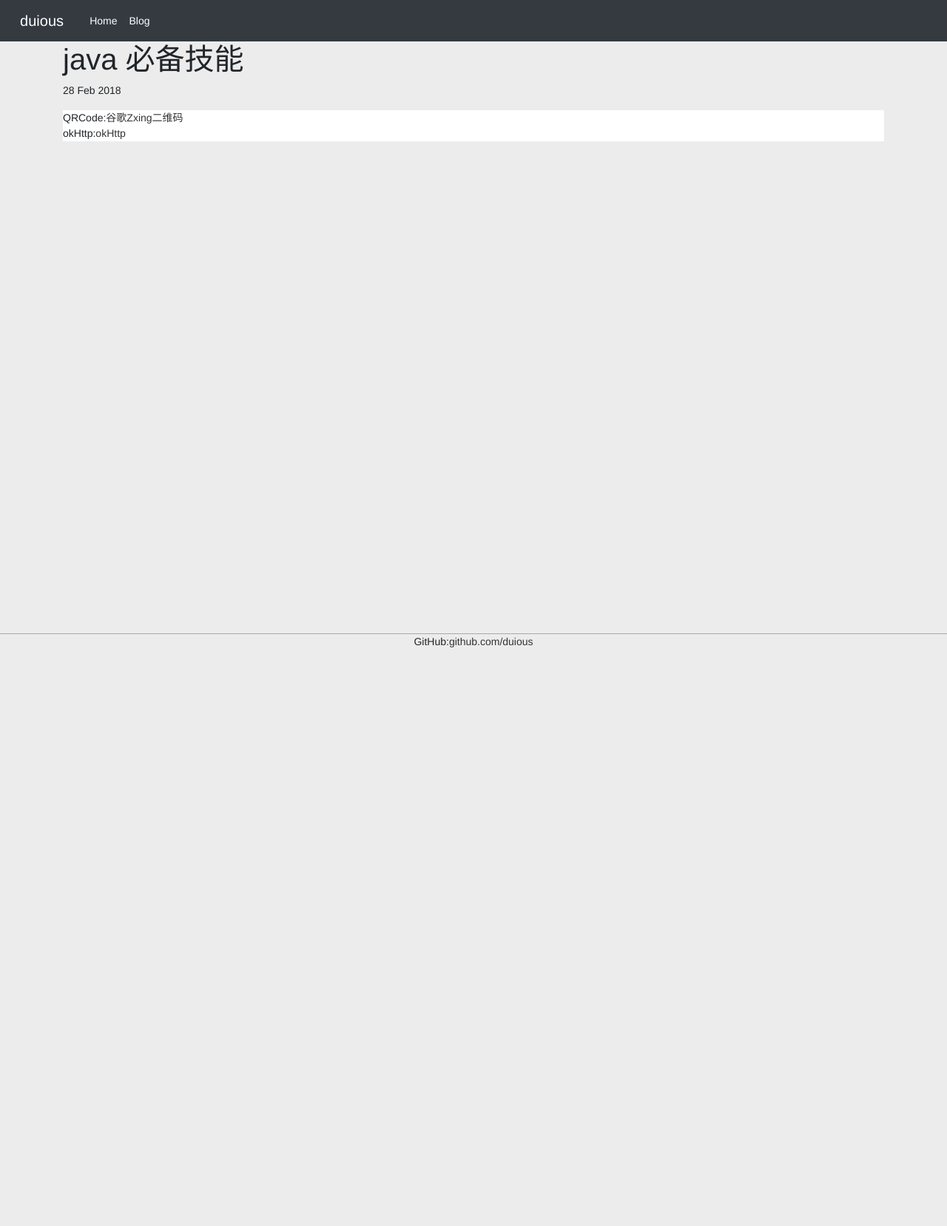
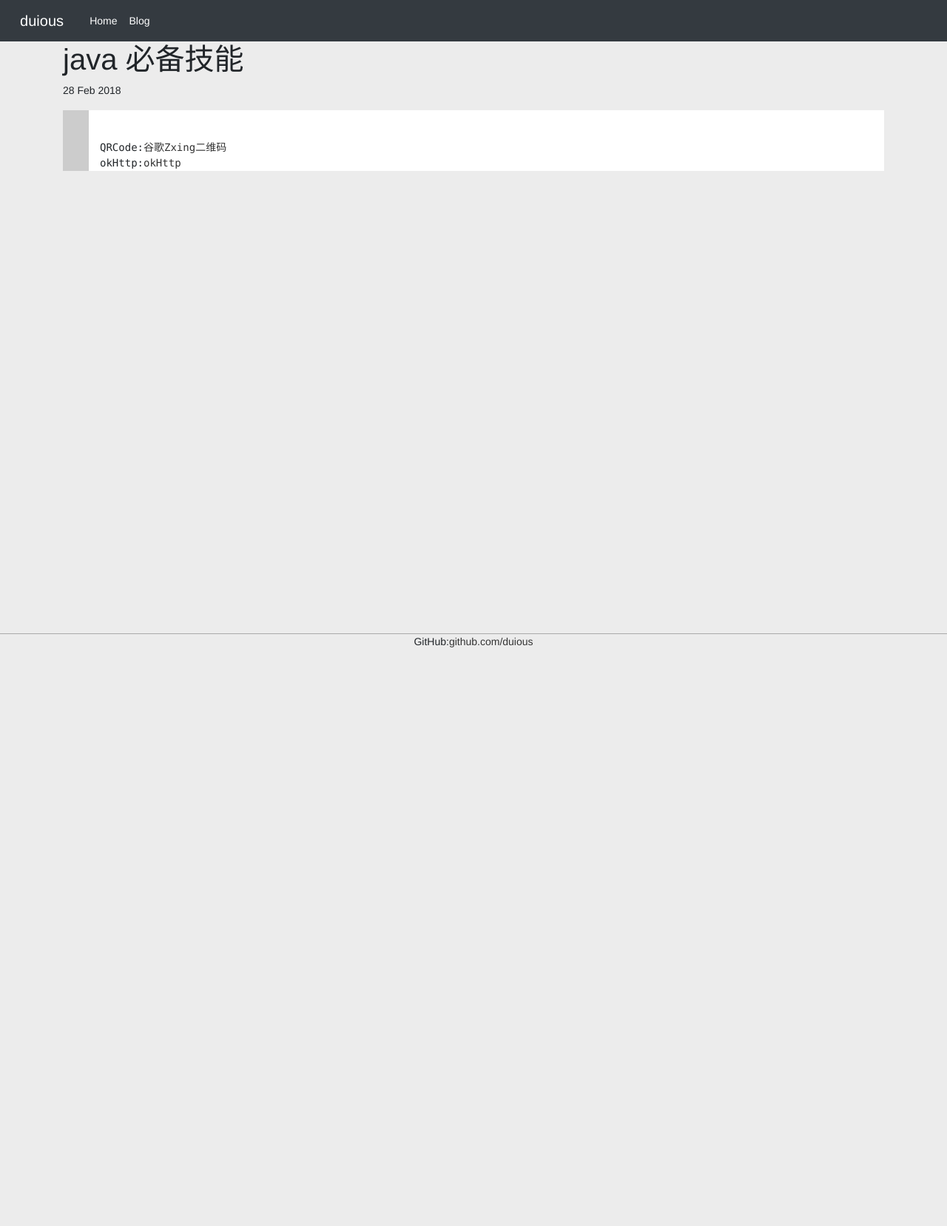
Before and after one commit to duious/duious.github.io, a Jekyll site: the page built from _posts/2018-02-28-java-necessary-skills.md, in a window 1280 px wide. Shown: the whole page at 74% size. Built offline with Jekyll 4.4.1, drawn with Linux system fonts in a browser that asks for light colours.

Commit message:
update html

```diff
--- a/css/main.css
+++ b/css/main.css
@@ -26,4 +26,10 @@ footer {
 
 .post {
     background-color: #fff;
+    padding: 40px 0 0 15px;
+    border: 0 solid #333;
+    border-left: 35px solid #ccc;
+    font-family: Consolas, Inconsolata, Courier, monospace;
+    font-size: 14px;
+    font-weight: 400;
 }
```
